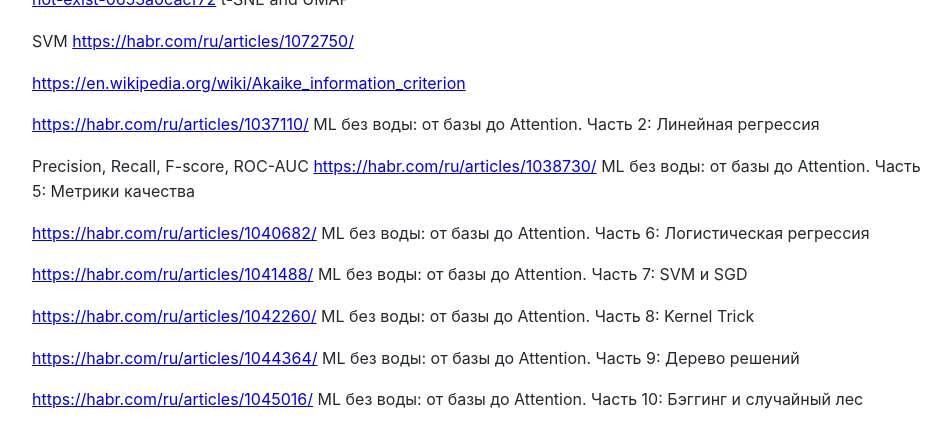
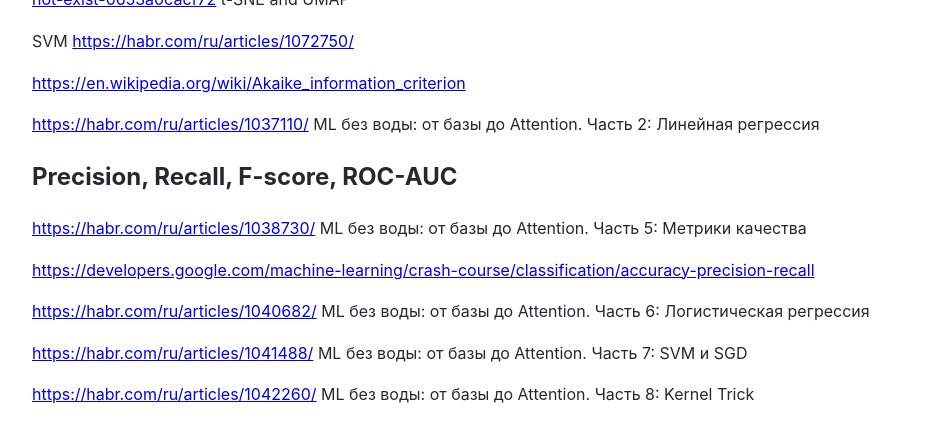
Before and after one commit to Michael-Lubinsky/michael-lubinsky.github.com, a Jekyll site: the page built from ml/classical_ml.md, in a window 1280 px wide and 900 px high, scrolled down 2318 px, cut to the strip 0-425 px from the top of the window. Shown: the whole strip, without its empty margins (158-1109 px from the left). Built offline with Jekyll 4.4.1, drawn with Linux system fonts in a browser that asks for light colours; our own code applies the rules of GitHub Pages for plain Markdown files.

Commit message:
Add section on Precision, Recall, F-score, ROC-AUC

```diff
--- a/ml/classical_ml.md
+++ b/ml/classical_ml.md
@@ -42,8 +42,12 @@
 
 <https://habr.com/ru/articles/1037110/> ML без воды: от базы до Attention. Часть 2: Линейная регрессия
 
-Precision, Recall, F-score, ROC-AUC
+## Precision, Recall, F-score, ROC-AUC
 <https://habr.com/ru/articles/1038730/> ML без воды: от базы до Attention. Часть 5: Метрики качества
+
+<https://developers.google.com/machine-learning/crash-course/classification/accuracy-precision-recall>
+
+
 
 <https://habr.com/ru/articles/1040682/> ML без воды: от базы до Attention. Часть 6: Логистическая регрессия
 
```
